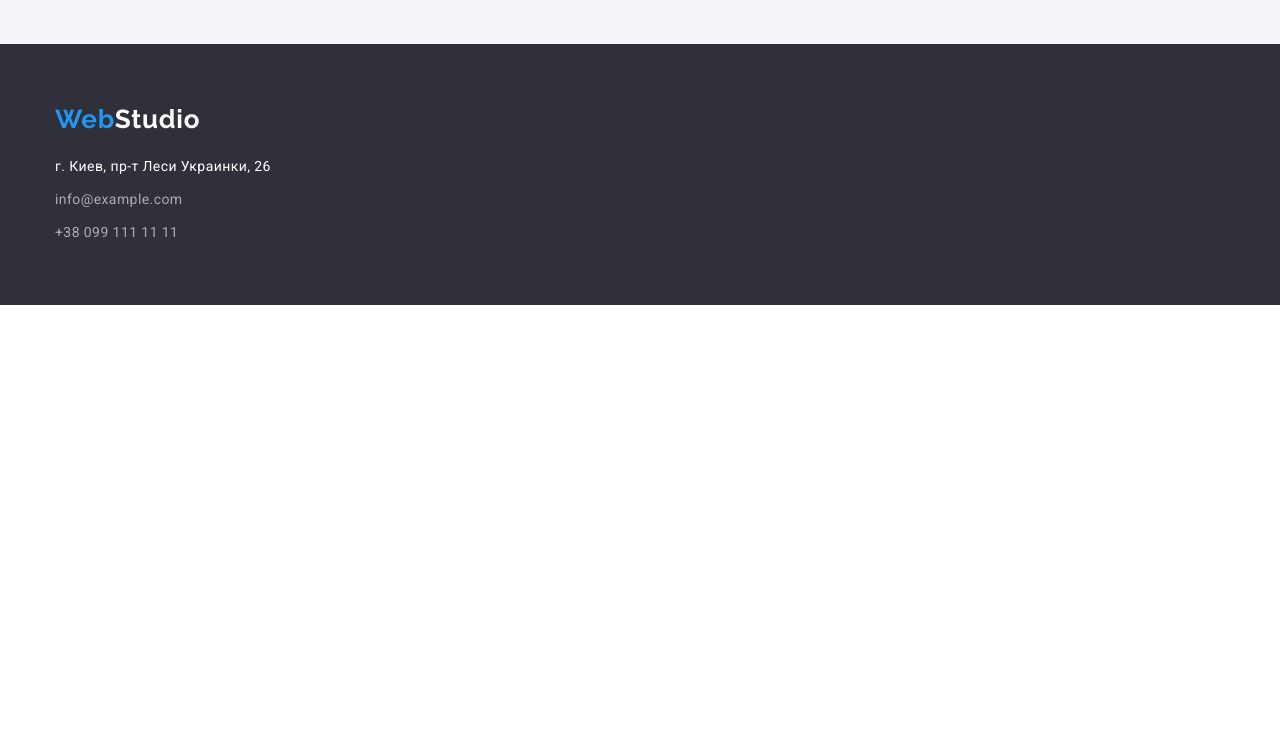
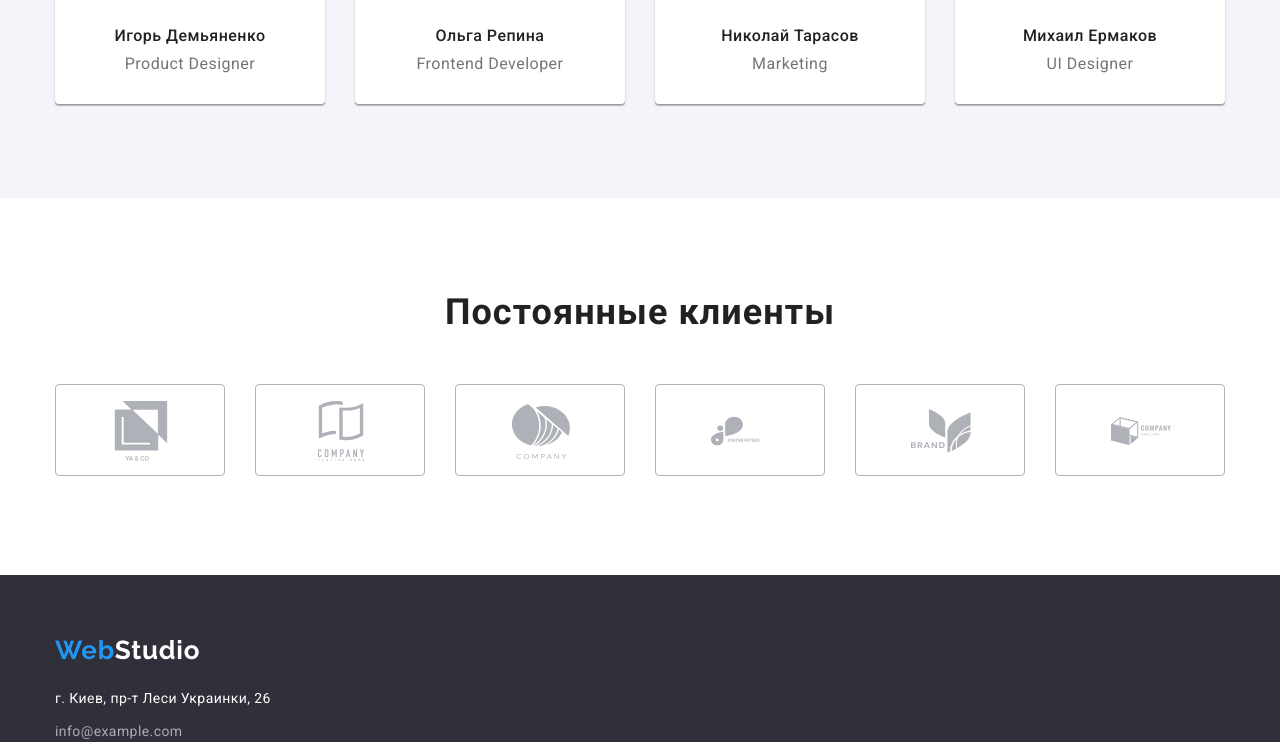
Before and after one commit to HannaZimina/goit-markup-hw-03, a plain HTML site: page index.html in a window 1280 px wide. Shown: the part 2056-2798 px from the top of the page. Before the commit the page ends 2361 px from the top, so only its background shows below. Drawn offline with nearby package versions, Linux system fonts and the light colour scheme.

Commit message:
works with vector

```diff
--- a/css/styles.css
+++ b/css/styles.css
@@ -168,6 +168,15 @@ header {
   padding-top: 94px;
   padding-bottom: 94px;
 }
+
+.h-icons-class {
+  width: 270px;
+  height: 120px;
+  margin-bottom: 30px;
+
+  background-color: var(--background-secondary);
+  border-radius: 4px;
+}
 .highlights .list {
   display: flex;
 }
@@ -214,7 +223,6 @@ header {
 }
 .team {
   margin-top: 0;
-  margin-bottom: 0;
   margin-bottom: 50px;
 }
 .projects,
@@ -260,6 +268,49 @@ header {
   line-height: 1.18;
   text-align: center;
   letter-spacing: 0.03em;
+}
+
+/* clients */
+
+.client-section {
+  padding-top: 94px;
+  padding-bottom: 94px;
+}
+
+.clients {
+  font-weight: 700;
+  font-size: 36px;
+  line-height: 1.16;
+  text-align: center;
+  letter-spacing: 0.03em;
+
+  margin-top: 0;
+  margin-bottom: 50px;
+}
+.client-icons {
+  display: inline-flex;
+}
+.client-icon {
+  width: 106px;
+  height: 60px;
+  margin-top: 16px;
+  margin-bottom: 16px;
+  margin-right: 32px;
+  margin-left: 32px;
+}
+
+.client-link-list:not(:last-child) {
+  margin-right: 30px;
+}
+
+.client-link {
+  width: 170px;
+  height: 92px;
+  display: block;
+
+  border: 1px solid #afb1b8;
+  box-sizing: border-box;
+  border-radius: 4px;
 }
 
 /* portfolio page*/
--- a/index.html
+++ b/index.html
@@ -44,18 +44,30 @@
         <h2 class="visually-hidden">Особенности</h2>
         <ul class="list">
             <li class="highlights-list">
+                <svg class="h-icons-class">
+                    <use href="./images/symbol-defs.svg#icon-antenna" x="100" y="25" width="70" height="70"></use>
+                </svg>
                 <h3 class="highlights-main">Внимание к деталям</h3>
                 <p class="highlights-secondary">Идейные соображения, а также начало повседневной работы по формированию позиции.</p>
             </li>
             <li class="highlights-list">
+                <svg class="h-icons-class">
+                    <use href="./images/symbol-defs.svg#icon-clock" x="100" y="25" width="70" height="70"></use>
+                </svg>
                 <h3 class="highlights-main">Пунктуальность</h3>
                 <p class="highlights-secondary">Задача организации, в особенности же рамки и место обучения кадров влечет за собой.</p>
             </li>
             <li class="highlights-list">
+                <svg class="h-icons-class">
+                    <use href="./images/symbol-defs.svg#icon-diagram" x="100" y="25" width="70" height="70"></use>
+                </svg>
                 <h3 class="highlights-main">Планирование</h3>
                 <p class="highlights-secondary">Равным образом консультация с широким активом в значительной степени обуславливает.</p>
             </li>
             <li class="highlights-list">
+                <svg class="h-icons-class">
+                    <use href="./images/symbol-defs.svg#icon-astronaut" x="100" y="25" width="70" height="70"></use>
+                </svg>
                 <h3 class="highlights-main">Современные технологии</h3>
                 <p class="highlights-secondary">Значимость этих проблем настолько очевидна, что реализация плановых заданий.</p>
             </li>
@@ -106,6 +118,57 @@
             </ul>
             </div>
         </section>
+        <section class="client-section">
+            <div class="container">
+            <h2 class="clients">Постоянные клиенты</h2>
+            <ul class="client-icons list">
+
+                <li class="client-link-list">
+                    <a class="client-link" href="">
+                    <svg class="client-icon" >
+                        <use href="./images/symbol-defs.svg#icon-group1"></use>
+                    </svg></a>
+
+                </li>
+                <li class="client-link-list">
+                    <a class="client-link" href="">
+                    <svg class="client-icon" >
+                        <use href="./images/symbol-defs.svg#icon-group2"></use>
+                    </svg></a>
+
+                </li>
+                <li class="client-link-list">
+                    <a class="client-link" href="">
+                    <svg class="client-icon" >
+                        <use href="./images/symbol-defs.svg#icon-group3"></use>
+                    </svg></a>
+
+                </li>
+                <li class="client-link-list">
+                    <a class="client-link" href="">
+                    <svg class="client-icon" >
+                        <use href="./images/symbol-defs.svg#icon-group4"></use>
+                    </svg></a>
+
+                </li>
+                <li class="client-link-list">
+                    <a class="client-link" href="">
+                    <svg class="client-icon" >
+                        <use href="./images/symbol-defs.svg#icon-group5"></use>
+                    </svg></a>
+
+                </li>
+                <li class="client-link-list">
+                    <a class="client-link" href="">
+                    <svg class="client-icon" >
+                        <use href="./images/symbol-defs.svg#icon-group6"></use>
+                    </svg></a>
+
+                </li>
+            </ul>
+
+
+        </div></section>
     </main>
     <!-- footer -->
     <footer>
```
Also changed, not shown: images/symbol-defs.svg (added), 2 other files.
